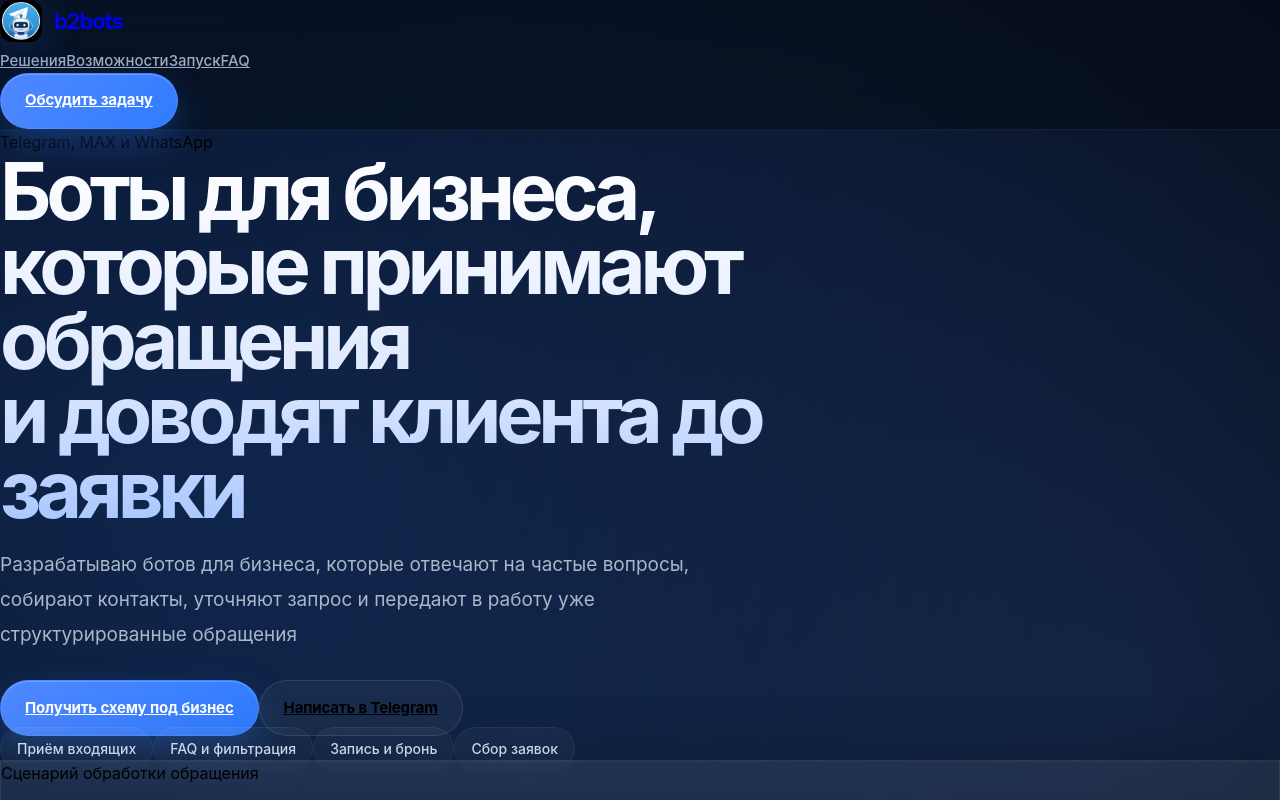
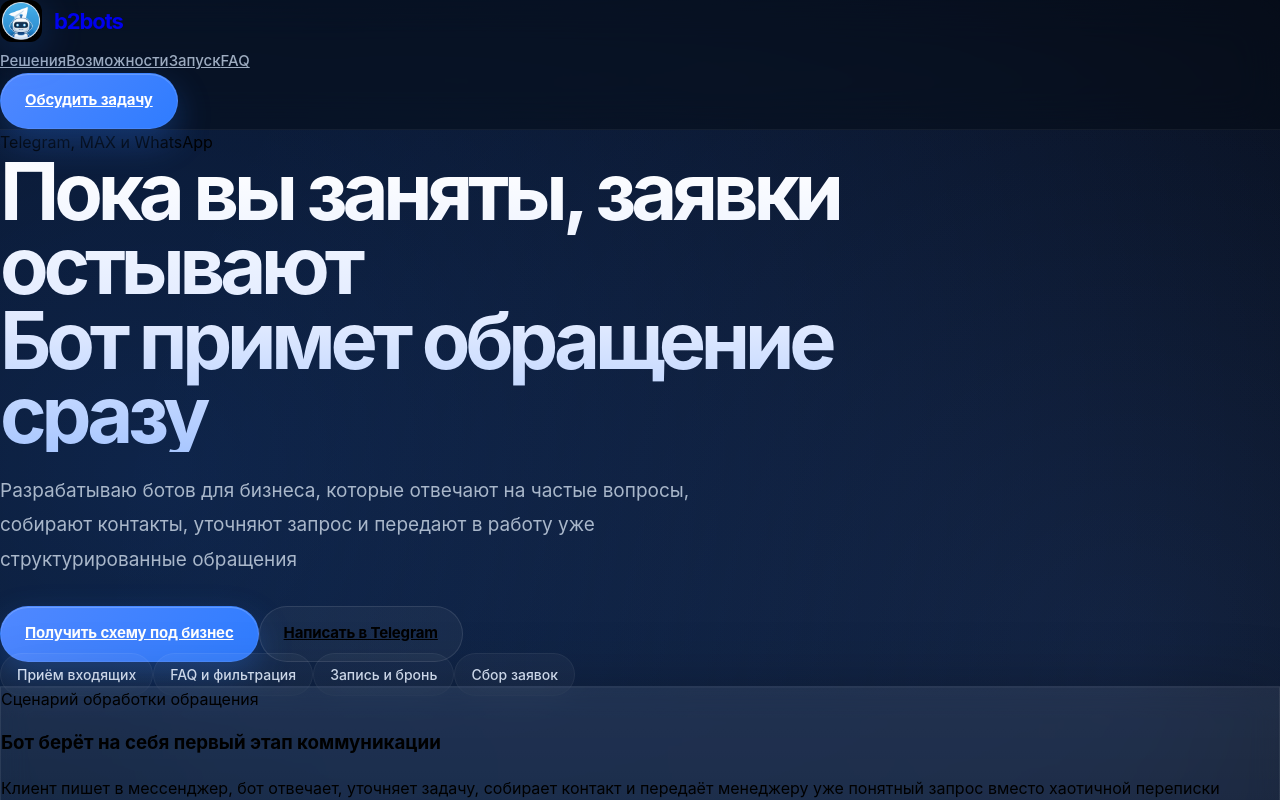
Before and after one commit to yvngfloyd/bot_landing, a React (Vite) app: page / in a window 1280 px wide. Shown: the top 800 px of the page. Built offline with nearby package versions, Linux system fonts and the light colour scheme.

Commit message:
Update App.jsx

```diff
--- a/App.jsx
+++ b/App.jsx
@@ -35,11 +35,10 @@ function App() {
               <div className="eyebrow">Telegram, MAX и WhatsApp</div>
 
               <h1 className="hero-title">
-                Боты для бизнеса,
+                Пока вы заняты, заявки остывают
                 <br />
-                которые принимают обращения
-                <br />
-                и доводят клиента до заявки
+                Бот примет обращение сразу
+
               </h1>
 
               <p className="hero-text">
```
